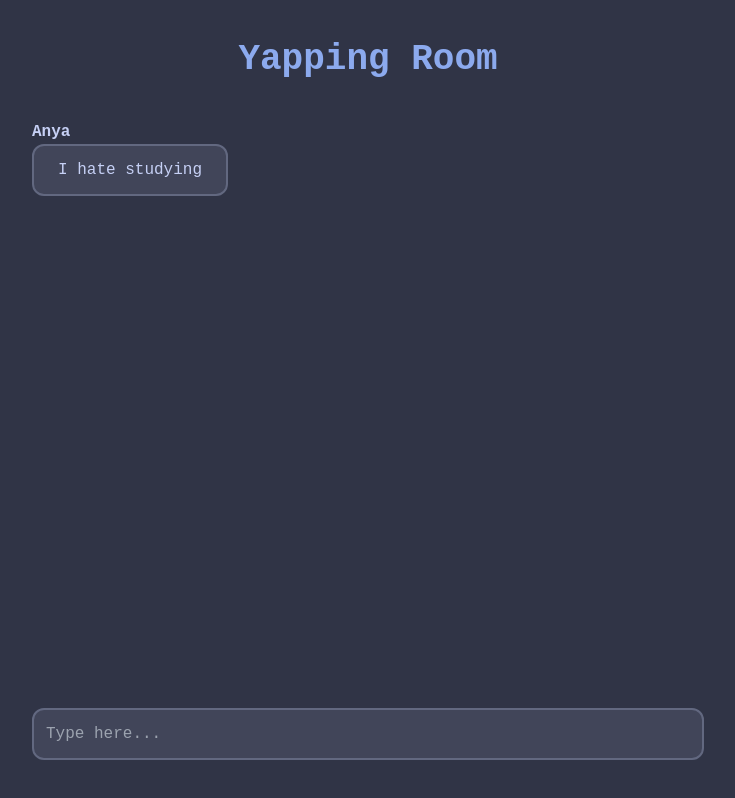
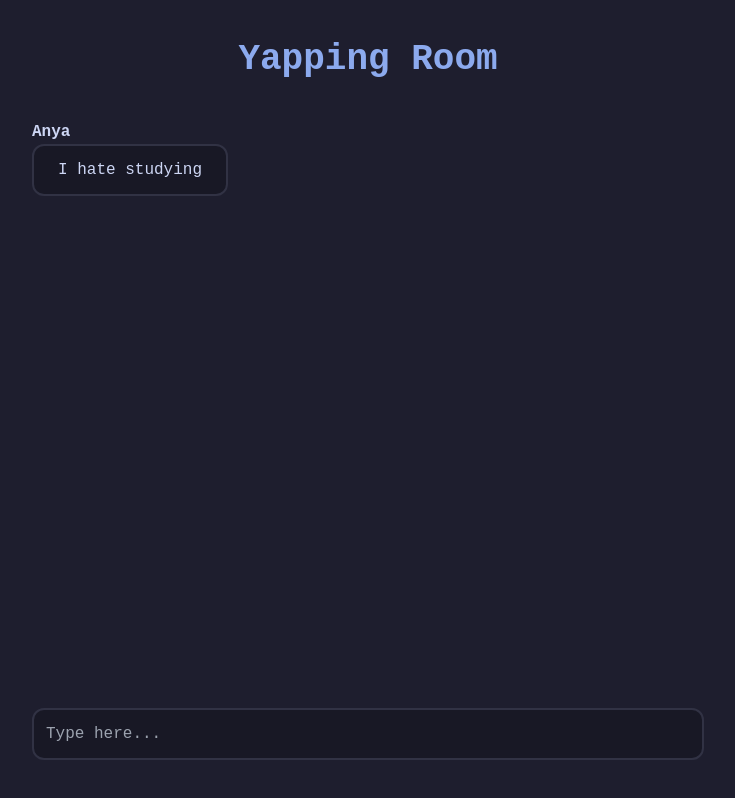
Before and after one commit to leanghok120/yappingroom, a SvelteKit app: page / in a window 1280 px wide. Shown: the whole page, without its empty margins (272-1007 px from the left). Built offline with nearby package versions, Linux system fonts and the light colour scheme.

Commit message:
change from catppuccin frappe to mocha

```diff
--- a/src/routes/+layout.svelte
+++ b/src/routes/+layout.svelte
@@ -3,6 +3,6 @@
 	let { children } = $props();
 </script>
 
-<div class="min-h-screen bg-[#303446] text-[#C6D0F5]">
+<div class="min-h-screen bg-[#1e1e2e] text-[#cdd6f4]">
 	{@render children()}
 </div>
--- a/src/routes/+page.svelte
+++ b/src/routes/+page.svelte
@@ -4,7 +4,7 @@
 	<div class="flex-1 space-y-5">
 		<div>
 			<h2 class="font-bold">Anya</h2>
-			<div class="w-fit rounded-xl border-2 border-[#626880] bg-[#414559] px-6 py-3 text-center">
+			<div class="w-fit rounded-xl border-2 border-[#313244] bg-[#181825] px-6 py-3 text-center">
 				<p>I hate studying</p>
 			</div>
 		</div>
@@ -14,7 +14,7 @@
 		<input
 			type="text"
 			placeholder="Type here..."
-			class="w-full rounded-xl border-2 border-[#626880] bg-[#414559] p-3 outline-none"
+			class="w-full rounded-xl border-2 border-[#313244] bg-[#181825] p-3 outline-none"
 		/>
 	</form>
 </main>
```
